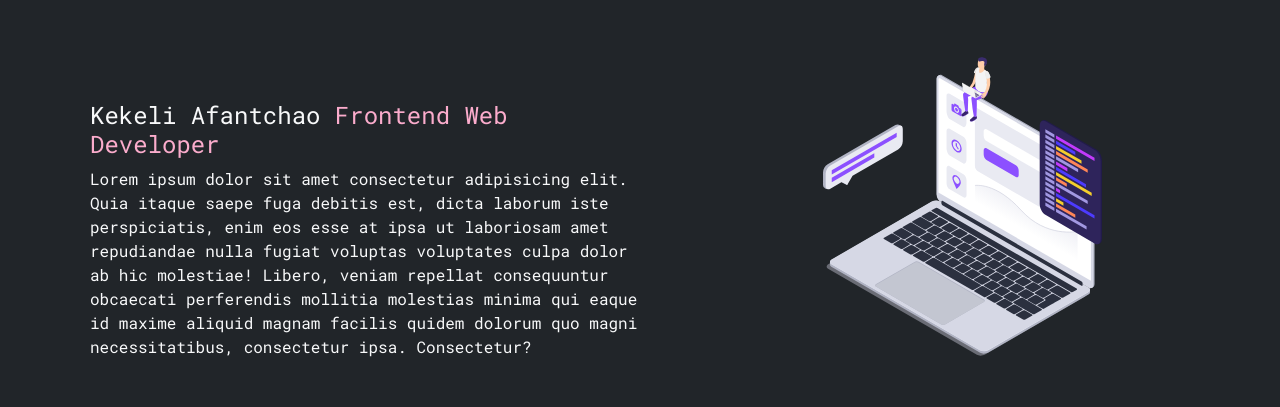
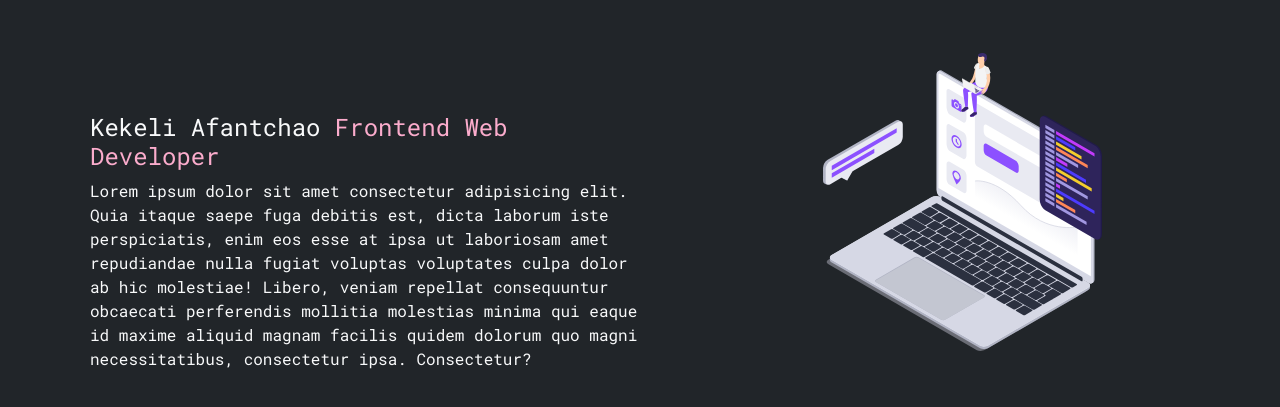
Before and after one commit to KekeliVA/kva-portfolio, a plain HTML site: page index.html in a window 1280 px wide. Shown: the part 51-458 px from the top of the page. Drawn offline with nearby package versions, Linux system fonts and the light colour scheme.

Commit message:
added align-items-center class to flex parent in showcase section

```diff
--- a/index.html
+++ b/index.html
@@ -65,8 +65,8 @@
     <!-- Showcase -->
     <section class="text-light text-center text-sm-start" id="about">
       <div class="container border-success">
-        <div class="d-flex">
-          <div class="w-50 pt-5 mt-5 mx-2">
+        <div class="d-flex align-items-center" id="about">
+          <div class="w-50 pt-5 mx-2 mt-5">
             <h4 class="kekeli-title">
               Kekeli Afantchao
               <span class="theme-pink">Frontend Web Developer</span>
@@ -84,7 +84,7 @@
           <!-- don't display image until it hits sm breakpoint -->
           <img
             src="/assets/app_development_SVG.svg"
-            class="img-fluid w-25 d-none d-sm-block laptop-img"
+            class="img-fluid w-25 d-none d-sm-block laptop-img my-5"
             alt="illustration of code terminal"
           />
         </div>
--- a/styles.css
+++ b/styles.css
@@ -8,6 +8,11 @@ body {
   margin-left: 15%;
   margin-top: 3%;
 }
+
+/* #about {
+  justify-content: space-between;
+  flex-wrap: wrap;
+} */
 
 /* theme-utilities */
 
```
Also changed, not shown: README.md (added).
